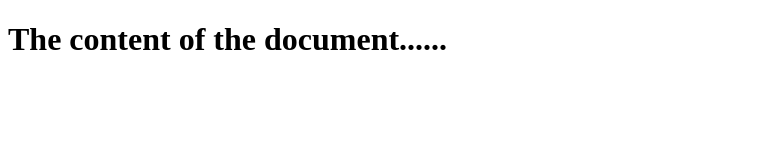
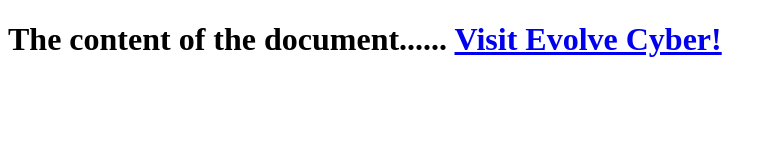
Before and after one commit to elansabirov/cat_website, a plain HTML site: page index.html in a window 1280 px wide. Shown: the whole page, without its empty margins (0-777 px from the left). Drawn offline with Linux system fonts and the light colour scheme.

Commit message:
Update index.html

```diff
--- a/index.html
+++ b/index.html
@@ -5,7 +5,7 @@
 </head>
 <body>
 <h1>
-The content of the document......
-  </h1>
+  The content of the document...... </h>
+<a href="https://evolvecyber.com">Visit Evolve Cyber!</a>
   </body>
 </html>
```
